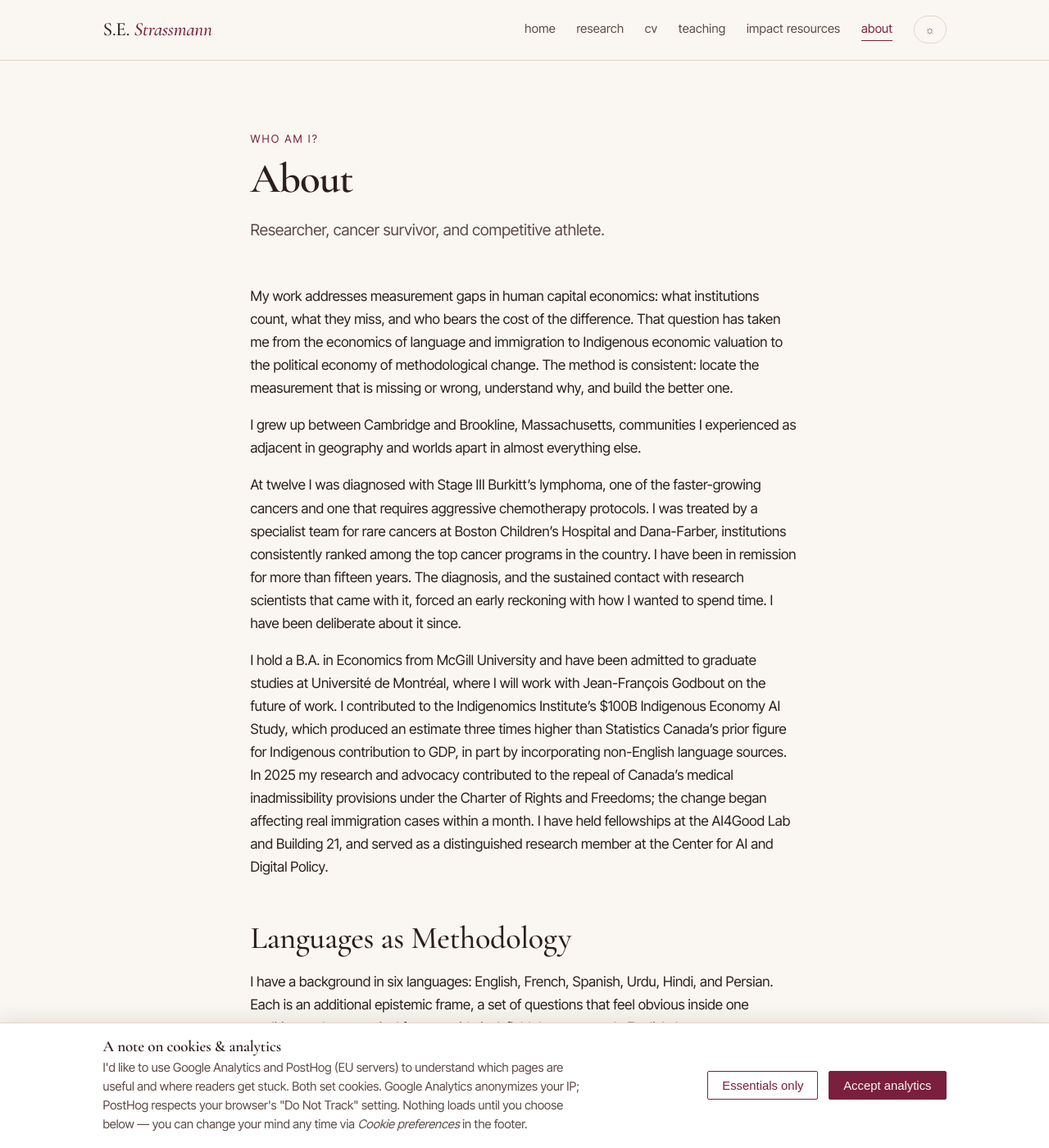
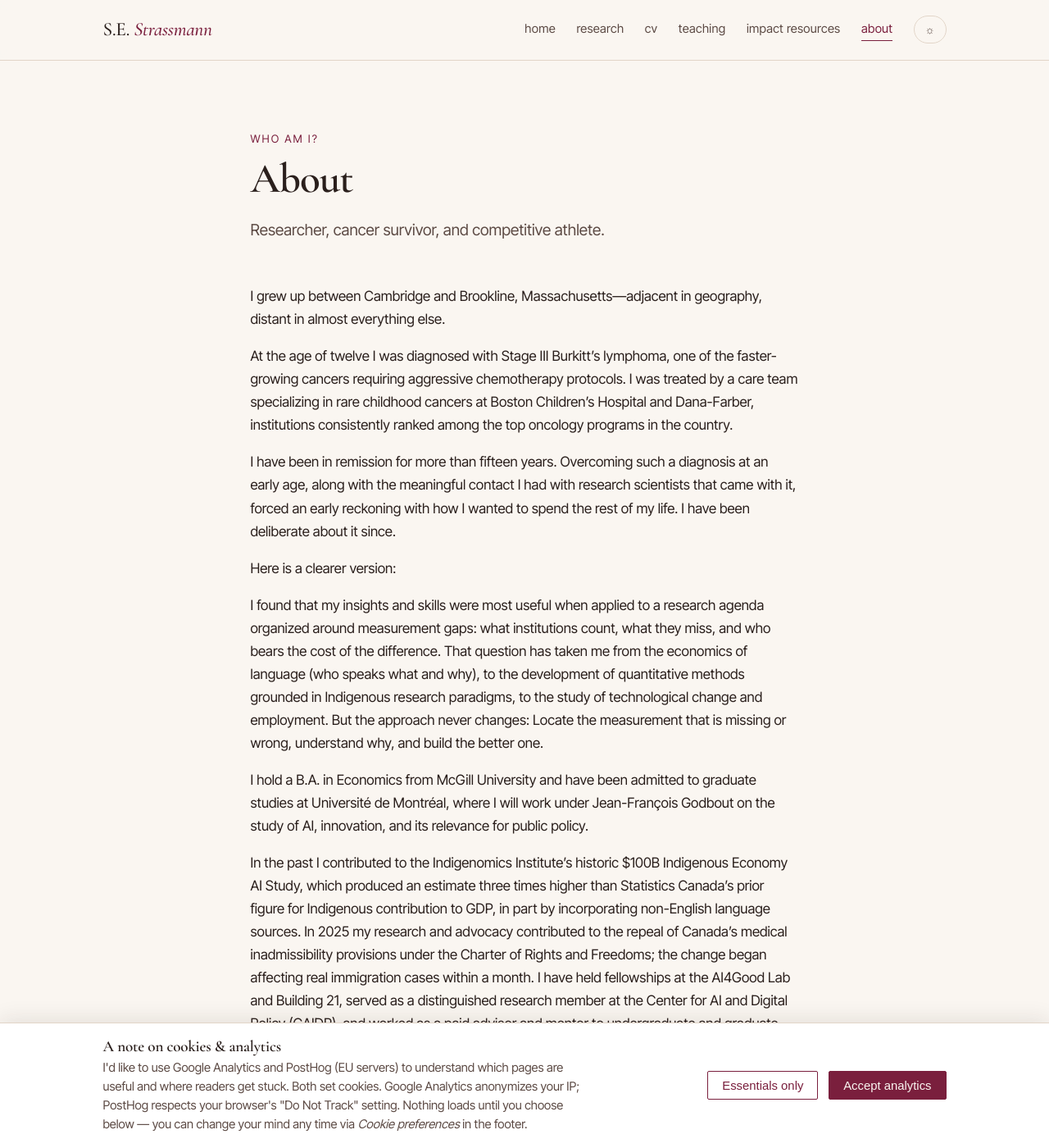
Before and after one commit to sophiestrazie/sophiestrazie.github.io, a Jekyll site: the page built from _pages/about.md, in a window 1280 px wide and 1400 px high. Shown: the whole window at 82% size. Built offline with Jekyll 4.4.1, drawn with Linux system fonts in a browser that asks for light colours; some of the changed text lies outside the part shown.

Commit message:
About page clarity

```diff
--- a/_pages/about.md
+++ b/_pages/about.md
@@ -7,13 +7,19 @@ description: "Sophie Strassmann: McGill economics graduate working on human capi
 permalink: /about/
 ---
 
-My work addresses measurement gaps in human capital economics: what institutions count, what they miss, and who bears the cost of the difference. That question has taken me from the economics of language and immigration to Indigenous economic valuation to the political economy of methodological change. The method is consistent: locate the measurement that is missing or wrong, understand why, and build the better one.
+I grew up between Cambridge and Brookline, Massachusetts—adjacent in geography, distant in almost everything else.
 
-I grew up between Cambridge and Brookline, Massachusetts, communities I experienced as adjacent in geography and worlds apart in almost everything else.
+At the age of twelve I was diagnosed with Stage III Burkitt’s lymphoma, one of the faster-growing cancers requiring aggressive chemotherapy protocols. I was treated by a care team specializing in rare childhood cancers at Boston Children’s Hospital and Dana-Farber, institutions consistently ranked among the top oncology programs in the country.
 
-At twelve I was diagnosed with Stage III Burkitt’s lymphoma, one of the faster-growing cancers and one that requires aggressive chemotherapy protocols. I was treated by a specialist team for rare cancers at Boston Children’s Hospital and Dana-Farber, institutions consistently ranked among the top cancer programs in the country. I have been in remission for more than fifteen years. The diagnosis, and the sustained contact with research scientists that came with it, forced an early reckoning with how I wanted to spend time. I have been deliberate about it since.
+I have been in remission for more than fifteen years. Overcoming such a diagnosis at an early age, along with the meaningful contact I had with research scientists that came with it, forced an early reckoning with how I wanted to spend the rest of my life. I have been deliberate about it since.
 
-I hold a B.A. in Economics from McGill University and have been admitted to graduate studies at Université de Montréal, where I will work with Jean-François Godbout on the future of work. I contributed to the Indigenomics Institute’s $100B Indigenous Economy AI Study, which produced an estimate three times higher than Statistics Canada’s prior figure for Indigenous contribution to GDP, in part by incorporating non-English language sources. In 2025 my research and advocacy contributed to the repeal of Canada’s medical inadmissibility provisions under the Charter of Rights and Freedoms; the change began affecting real immigration cases within a month. I have held fellowships at the AI4Good Lab and Building 21, and served as a distinguished research member at the Center for AI and Digital Policy.
+Here is a clearer version:
+
+I found that my insights and skills were most useful when applied to a research agenda organized around measurement gaps: what institutions count, what they miss, and who bears the cost of the difference. That question has taken me from the economics of language (who speaks what and why), to the development of quantitative methods grounded in Indigenous research paradigms, to the study of technological change and employment. But the approach never changes: Locate the measurement that is missing or wrong, understand why, and build the better one.
+
+I hold a B.A. in Economics from McGill University and have been admitted to graduate studies at Université de Montréal, where I will work under Jean-François Godbout on the study of AI, innovation, and its relevance for public policy.
+
+In the past I contributed to the Indigenomics Institute’s historic $100B Indigenous Economy AI Study, which produced an estimate three times higher than Statistics Canada’s prior figure for Indigenous contribution to GDP, in part by incorporating non-English language sources. In 2025 my research and advocacy contributed to the repeal of Canada’s medical inadmissibility provisions under the Charter of Rights and Freedoms; the change began affecting real immigration cases within a month. I have held fellowships at the AI4Good Lab and Building 21, served as a distinguished research member at the Center for AI and Digital Policy (CAIDP), and worked as a paid advisor and mentor to undergraduate and graduate students, almost all of whom were senior to me.
 
 ## Languages as Methodology
 
@@ -29,7 +35,9 @@ My background spans economics, geomatics, computational linguistics, machine lea
 
 I volunteered as a multilingual mental-health respondent at 7 Cups during the pandemic, maintaining a five-star rating across languages. At McGill’s Building 21 I coached researchers on translating intuition into the methodological vocabulary of their fields. I moderated economics content on Facebook, countering disinformation in one of the largest economics communities on the platform.
 
-I designed a card game that teaches economics through jokes. The jokes also won multiple awards for growing the economics community on Reddit during the pandemic. *Assume a Can Opener*, produced by Best Response Studios, now maintains a public following on LinkedIn that includes senior faculty from some of the top twenty economics departments.
+The pandemic left the public with unprecedented downtime. Presented with an opportunity, I used this extra time to get them thinking about economics: I began sharing witty economics jokes on Reddit. Ultimately I was given several awards for making economics one of the fastest-growing communities on the platform.
+
+I used the same period to design a card game that teaches economics through jokes and brings people together around the subject. The project found an active audience among graduate students and later became *Assume a Can Opener* under [Best Response Studios](https://bestresponsestudios.github.io/). Within its first six months, and with only a handful of followers, the game’s [LinkedIn page](https://www.linkedin.com/company/assume-a-can-opener) drew the attention of senior faculty from some of the world’s leading economics departments.
 
 <video controls muted playsinline preload="metadata"
        poster="{{ '/assets/img/hq-announcement-video-preview-inline.png' | relative_url }}"
```
